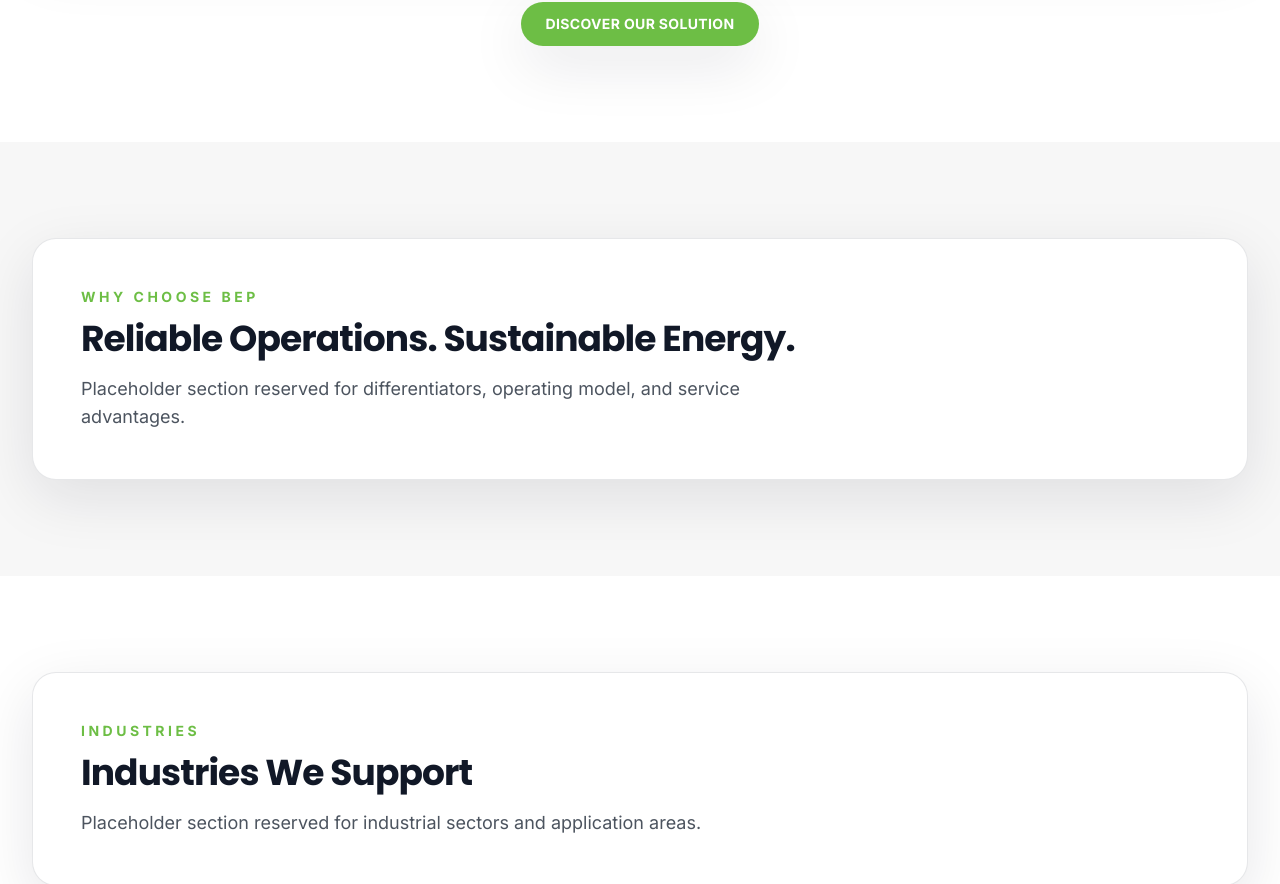
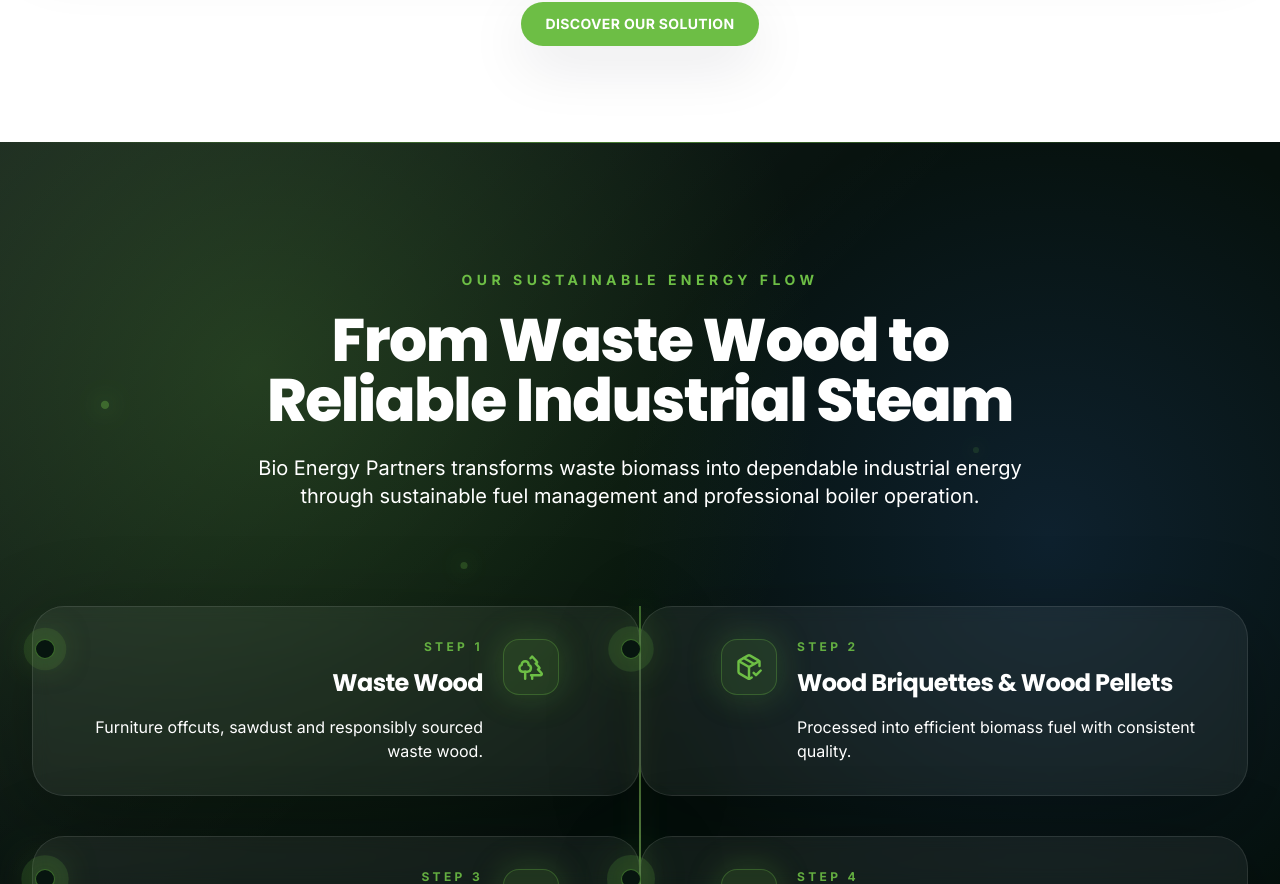
Before and after one commit to Pixiepinks/bio-energy-partners-website, a React (Vite) app: page / in a window 1280 px wide. Shown: the part 1916-2800 px from the top of the page. Built offline with nearby package versions, Linux system fonts and the light colour scheme.

Commit message:
Add sustainable energy flow homepage section

```diff
--- a/src/pages/Home.jsx
+++ b/src/pages/Home.jsx
@@ -1,6 +1,7 @@
 import { Hero } from '../sections/Hero';
 import { PlaceholderSection } from '../sections/PlaceholderSection';
 import { FactoryChallenges } from '../sections/FactoryChallenges';
+import { SustainableEnergyFlow } from '../sections/SustainableEnergyFlow';
 import { usePageMeta } from '../hooks/usePageMeta';
 
 export function Home() {
@@ -10,7 +11,7 @@
     <>
       <Hero />
       <FactoryChallenges />
-      <PlaceholderSection eyebrow="Why Choose BEP" title="Reliable Operations. Sustainable Energy." description="Placeholder section reserved for differentiators, operating model, and service advantages." tone="gray" />
+      <SustainableEnergyFlow />
       <PlaceholderSection eyebrow="Industries" title="Industries We Support" description="Placeholder section reserved for industrial sectors and application areas." />
       <PlaceholderSection eyebrow="Sustainability" title="Sustainable Bio Energy Management" description="Placeholder section reserved for biomass, emissions, and circular energy impact messaging." tone="gray" />
       <PlaceholderSection eyebrow="CTA" title="Ready to Strengthen Your Steam Reliability?" description="Placeholder call-to-action section reserved for conversion content." />
--- /dev/null
+++ b/src/sections/SustainableEnergyFlow.jsx
@@ -0,0 +1,170 @@
+import { motion, useReducedMotion, useScroll, useTransform } from 'framer-motion';
+import { Factory, Flame, Leaf, PackageCheck, Trees } from 'lucide-react';
+import { useRef } from 'react';
+import { Container } from '../components/Container';
+import { PrimaryButton } from '../components/PrimaryButton';
+
+const processSteps = [
+  {
+    step: 'Step 1',
+    title: 'Waste Wood',
+    description: 'Furniture offcuts, sawdust and responsibly sourced waste wood.',
+    Icon: Trees,
+  },
+  {
+    step: 'Step 2',
+    title: 'Wood Briquettes & Wood Pellets',
+    description: 'Processed into efficient biomass fuel with consistent quality.',
+    Icon: PackageCheck,
+  },
+  {
+    step: 'Step 3',
+    title: 'Boiler Operation',
+    description: 'Professional boiler operation managed by Bio Energy Partners.',
+    Icon: Flame,
+  },
+  {
+    step: 'Step 4',
+    title: 'Reliable Steam',
+    description: 'Continuous steam generation supporting uninterrupted production.',
+    Icon: Leaf,
+  },
+  {
+    step: 'Step 5',
+    title: 'Factory Production',
+    description: 'Factories focus on manufacturing while BEP manages the energy.',
+    Icon: Factory,
+  },
+];
+
+const particlePositions = [
+  'left-[8%] top-[18%]',
+  'left-[18%] top-[72%]',
+  'left-[36%] top-[28%]',
+  'left-[58%] top-[80%]',
+  'left-[76%] top-[20%]',
+  'left-[88%] top-[60%]',
+];
+
+function FloatingParticles({ reduceMotion }) {
+  return (
+    <div aria-hidden="true" className="pointer-events-none absolute inset-0 overflow-hidden">
+      {particlePositions.map((position, index) => (
+        <motion.span
+          key={position}
+          className={`absolute h-1.5 w-1.5 rounded-full bg-primary/50 shadow-[0_0_18px_rgba(109,190,69,0.9)] ${position}`}
+          animate={
+            reduceMotion
+              ? undefined
+              : {
+                  y: [0, -18, 0],
+                  opacity: [0.25, 0.85, 0.25],
+                  scale: [1, 1.45, 1],
+                }
+          }
+          transition={{ duration: 4 + index * 0.35, repeat: Infinity, ease: 'easeInOut', delay: index * 0.4 }}
+        />
+      ))}
+    </div>
+  );
+}
+
+function ProcessNode({ step, title, description, Icon, index, reduceMotion }) {
+  const isLeftAligned = index % 2 === 0;
+  const alignment = isLeftAligned ? 'md:pr-20 md:text-right' : 'md:col-start-2 md:pl-20';
+  const dotAlignment = isLeftAligned
+    ? 'md:right-[-10px] md:translate-x-1/2'
+    : 'md:left-[-10px] md:-translate-x-1/2';
+
+  return (
+    <motion.article
+      variants={{
+        hidden: { opacity: 0, y: reduceMotion ? 0 : 28, scale: reduceMotion ? 1 : 0.98 },
+        visible: { opacity: 1, y: 0, scale: 1 },
+      }}
+      transition={{ duration: 0.55, ease: 'easeOut' }}
+      className={`relative min-w-[82vw] rounded-[2rem] border border-white/10 bg-white/[0.06] p-6 shadow-[0_24px_90px_rgba(0,0,0,0.28)] backdrop-blur md:min-w-0 md:p-8 ${alignment}`}
+    >
+      <motion.div
+        className={`absolute -left-2 top-8 hidden h-5 w-5 rounded-full border border-primary/50 bg-[#07150f] shadow-[0_0_0_8px_rgba(109,190,69,0.08),0_0_34px_rgba(109,190,69,0.65)] md:block ${dotAlignment}`}
+        animate={reduceMotion ? undefined : { boxShadow: ['0 0 0 8px rgba(109,190,69,0.08), 0 0 22px rgba(109,190,69,0.45)', '0 0 0 14px rgba(109,190,69,0.16), 0 0 42px rgba(109,190,69,0.75)', '0 0 0 8px rgba(109,190,69,0.08), 0 0 22px rgba(109,190,69,0.45)'] }}
+        transition={{ duration: 2.4, repeat: Infinity, ease: 'easeInOut', delay: index * 0.18 }}
+      />
+      <div className={`flex items-start gap-5 ${isLeftAligned ? 'md:flex-row-reverse' : ''}`}>
+        <div className="flex h-14 w-14 shrink-0 items-center justify-center rounded-2xl border border-primary/30 bg-primary/15 text-primary shadow-[0_0_34px_rgba(109,190,69,0.25)]">
+          <Icon aria-hidden="true" className="h-7 w-7" strokeWidth={2.1} />
+        </div>
+        <div>
+          <p className="text-xs font-bold uppercase tracking-[0.28em] text-primary/90">{step}</p>
+          <h3 className="mt-3 text-2xl font-bold tracking-tight text-white">{title}</h3>
+          <p className="mt-4 text-sm leading-7 text-white/68 md:text-base">{description}</p>
+        </div>
+      </div>
+    </motion.article>
+  );
+}
+
+export function SustainableEnergyFlow() {
+  const reduceMotion = useReducedMotion();
+  const sectionRef = useRef(null);
+  const { scrollYProgress } = useScroll({ target: sectionRef, offset: ['start 70%', 'end 55%'] });
+  const desktopLineScale = useTransform(scrollYProgress, [0, 1], [0, 1]);
+  const mobileLineScale = useTransform(scrollYProgress, [0, 1], [0, 1]);
+
+  return (
+    <section ref={sectionRef} className="relative overflow-hidden bg-[#06110d] py-24 text-white md:py-32">
+      <div aria-hidden="true" className="absolute inset-0 bg-[radial-gradient(circle_at_20%_15%,rgba(109,190,69,0.22),transparent_34%),radial-gradient(circle_at_82%_26%,rgba(63,131,248,0.14),transparent_28%),linear-gradient(135deg,rgba(255,255,255,0.08),transparent_35%)]" />
+      <div aria-hidden="true" className="absolute inset-x-0 top-0 h-px bg-gradient-to-r from-transparent via-primary/60 to-transparent" />
+      <FloatingParticles reduceMotion={reduceMotion} />
+
+      <Container className="relative z-10">
+        <motion.div
+          initial={{ opacity: 0, y: reduceMotion ? 0 : 18 }}
+          whileInView={{ opacity: 1, y: 0 }}
+          viewport={{ once: true, amount: 0.35 }}
+          transition={{ duration: 0.55, ease: 'easeOut' }}
+          className="mx-auto max-w-3xl text-center"
+        >
+          <p className="text-sm font-bold uppercase tracking-[0.32em] text-primary">Our Sustainable Energy Flow</p>
+          <h2 className="mt-5 text-4xl font-extrabold tracking-tight text-white md:text-6xl">From Waste Wood to Reliable Industrial Steam</h2>
+          <p className="mt-6 text-lg leading-8 text-white/72 md:text-xl">Bio Energy Partners transforms waste biomass into dependable industrial energy through sustainable fuel management and professional boiler operation.</p>
+        </motion.div>
+
+        <div className="relative mt-16 md:mt-24">
+          <div aria-hidden="true" className="absolute left-1/2 top-0 hidden h-full w-px -translate-x-1/2 bg-white/10 md:block">
+            <motion.div className="h-full origin-top bg-gradient-to-b from-primary via-[#a7f36f] to-primary shadow-[0_0_28px_rgba(109,190,69,0.75)]" style={{ scaleY: reduceMotion ? 1 : desktopLineScale }} />
+          </div>
+
+          <div className="md:hidden">
+            <div aria-hidden="true" className="absolute left-0 top-1/2 h-px w-full bg-white/10">
+              <motion.div className="h-full origin-left bg-gradient-to-r from-primary via-[#a7f36f] to-primary shadow-[0_0_28px_rgba(109,190,69,0.75)]" style={{ scaleX: reduceMotion ? 1 : mobileLineScale }} />
+            </div>
+          </div>
+
+          <motion.div
+            initial="hidden"
+            whileInView="visible"
+            viewport={{ once: true, amount: 0.18 }}
+            variants={{ hidden: {}, visible: { transition: { staggerChildren: reduceMotion ? 0 : 0.18 } } }}
+            className="flex gap-5 overflow-x-auto pb-8 [scrollbar-width:none] md:grid md:grid-cols-2 md:gap-x-0 md:gap-y-10 md:overflow-visible md:pb-0 [&::-webkit-scrollbar]:hidden"
+          >
+            {processSteps.map((item, index) => (
+              <ProcessNode key={item.step} index={index} reduceMotion={reduceMotion} {...item} />
+            ))}
+          </motion.div>
+        </div>
+
+        <motion.div
+          initial={{ opacity: 0, y: reduceMotion ? 0 : 18 }}
+          whileInView={{ opacity: 1, y: 0 }}
+          viewport={{ once: true, amount: 0.4 }}
+          transition={{ duration: 0.5, delay: reduceMotion ? 0 : 0.15 }}
+          className="mx-auto mt-16 flex max-w-4xl flex-col items-center text-center"
+        >
+          <p className="text-3xl font-extrabold tracking-tight text-white md:text-5xl">Cleaner Energy.<br className="hidden md:block" /> Reliable Steam.<br className="hidden md:block" /> Continuous Production.</p>
+          <PrimaryButton to="/contact" className="mt-9 shadow-[0_18px_55px_rgba(109,190,69,0.28)]">Discuss Your Boiler Operation</PrimaryButton>
+        </motion.div>
+      </Container>
+    </section>
+  );
+}
```
